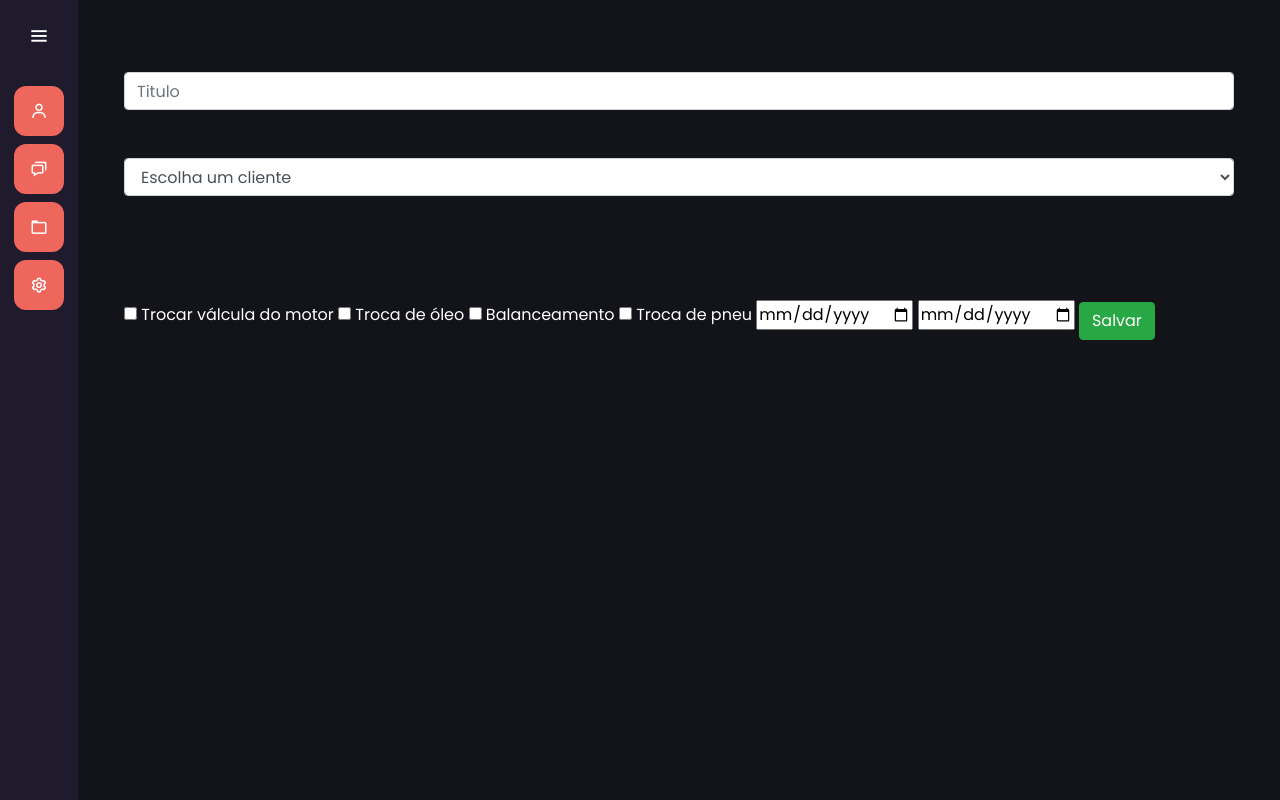
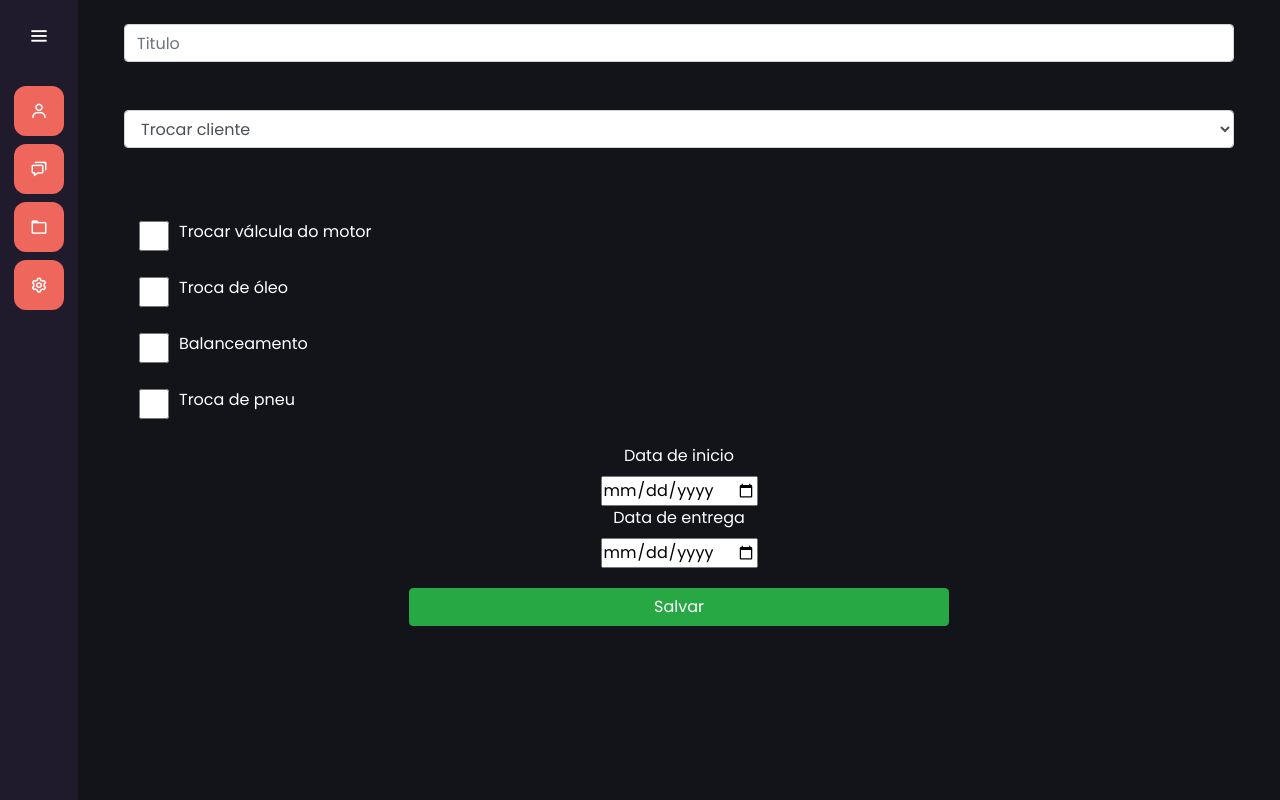
Before and after one commit to GustavoGGF/Eezy-Carwash-App, a Django app: page /servicos/novo_servico/ in a window 1280 px wide. Run offline with Django 4.2, Linux system fonts and the light colour scheme; data comes from the database, SQL or seed files in the repository; both versions use the stored data as it was after the commit.

Commit message:
ajust services

```diff
--- a/services/templates/novo_servico.html
+++ b/services/templates/novo_servico.html
@@ -2,8 +2,6 @@
 <link rel="stylesheet" href="{% static 'clientes/css/clientes.css' %}" />
 {% endblock %} {% block 'dashboard' %}
 <div class="container">
-  <br />
-  <br />
   <br />
   <!-- Trazendo o form de form.py -->
   <form action="{%url 'novo_servico'%}" method="POST">
@@ -12,9 +10,10 @@
     <br />
     <br />
     <select name="cliente" class="form-control" id="Cliente-Service">
-      <option>Escolha um cliente</option>
+      <option>Trocar cliente</option>
+      <!-- criando a lista de clientes pelos dados json trazidos da view -->
       {%for cliente in clientes%}
-      <option value="{{cliente.id}}" name="carro">
+      <option value="{{cliente.id}}" name="cliente">
         {{cliente.nome}} {{cliente.sobrenome}}
       </option>
       {%endfor%}
@@ -23,20 +22,31 @@
     <br />
     <div id="car-service"></div>
     <br />
+    <!-- criando as opções de manutenção trazidos pelo json da view -->
+    {% for id, title in categorias%}
+    <div class="d-flex container align-items-center">
+      <input
+        type="checkbox"
+        value="{{id}}"
+        style="width: 30px; height: 30px; margin-right: 10px"
+      />
+      <label>{{title}}</label>
+    </div>
     <br />
-    {% for id, title in categorias%}
-    <input type="checkbox" value="{{id}}" />
-    <label>{{title}}</label>
     {%endfor%}
+    <div class="container d-flex flex-column align-items-center">
+      <label>Data de inicio</label>
       <input type="date" />
-    <input type="date" name="" id="" />
+      <label>Data de entrega</label>
+      <input type="date" style="margin-bottom: 10px" />
 
       <input
         type="submit"
         style="margin-top: 10px"
-      class="btn btn-success"
+        class="btn btn-success w-50"
         value="Salvar"
       />
+    </div>
   </form>
 </div>
 {% endblock %}
--- a/services/views.py
+++ b/services/views.py
@@ -12,31 +12,25 @@ import json
 # Tela de novo serviço
 
 def new_service(request):
-
+    # Se for uma requisição de dados
     if request.method == "GET":
+        # Pegando a lista de clientes
         clientes_list = Cliente.objects.all
+        # Pegando as opções de categoria de manutenção
         categorias = ChoicesMaintenanceCategory.choices
-
+        # Jogando os daos pro html em json, ai lá eu renderizo os dados pelo django
         return render(request, 'novo_servico.html', {'clientes': clientes_list,'categorias':categorias})
 
     elif request.method == "POST":
 
         id = json.loads(request.body)
 
-        print(id)
-
         carros = Carro.objects.all().filter(cliente_id=id['id'])
-
-        print(type(carros))
 
         i = 0
         carros_list = list(carros.values())
 
-        print(carros_list)
-
         json_data = json.dumps(carros_list)
-
-        print(json_data)
 
         return JsonResponse(json_data, safe=False)
 
--- a/templates/static/services/js/service.js
+++ b/templates/static/services/js/service.js
@@ -1,8 +1,18 @@
+// Esse código tem como função trazer o carro do banco de dados quando seleciona o cliente
 var selectService = document.getElementById("Cliente-Service");
 
 selectService.addEventListener("change", () => {
+  if (document.getElementById("seletor-carro") !== null) {
+    Car_select.remove();
+    cars();
+  } else {
+    cars();
+  }
+  function cars() {
     const id = selectService.options[selectService.selectedIndex].value;
-  const csrf_token = document.querySelector("[name=csrfmiddlewaretoken]").value;
+    const csrf_token = document.querySelector(
+      "[name=csrfmiddlewaretoken]"
+    ).value;
 
     fetch("/servicos/novo_servico/", {
       method: "POST",
@@ -16,19 +26,35 @@ selectService.addEventListener("change", () => {
         return result.json();
       })
       .then(async function (data) {
-      await data;
-
         Car_service = document.getElementById("car-service");
 
         Car_select = document.createElement("select");
+        Car_select.setAttribute("id", "seletor-carro");
+        var adjust = document.createElement("option");
+        adjust.textContent = "Escolha um veiculo";
+        Car_select.appendChild(adjust);
         Car_select.classList.add("form-control");
         Car_select.name = "carro";
 
+        carros = JSON.parse(data);
+
+        const carNames = [];
+
+        await carros.forEach((carro) => {
+          if (!carNames.includes(carro.carro)) {
+            const opt = document.createElement("option");
+            opt.textContent = carro.carro;
+            opt.value = carro.id;
+
+            Car_select.appendChild(opt);
+            carNames.push(carro.carro);
+          }
+        });
+
         Car_service.appendChild(Car_select);
-
-      console.log(data.json());
       })
       .catch((err) => {
         console.log(err);
       });
+  }
 });
```
Also changed, not shown: db.sqlite3. Lines whose indentation alone changed are shown as unchanged.
